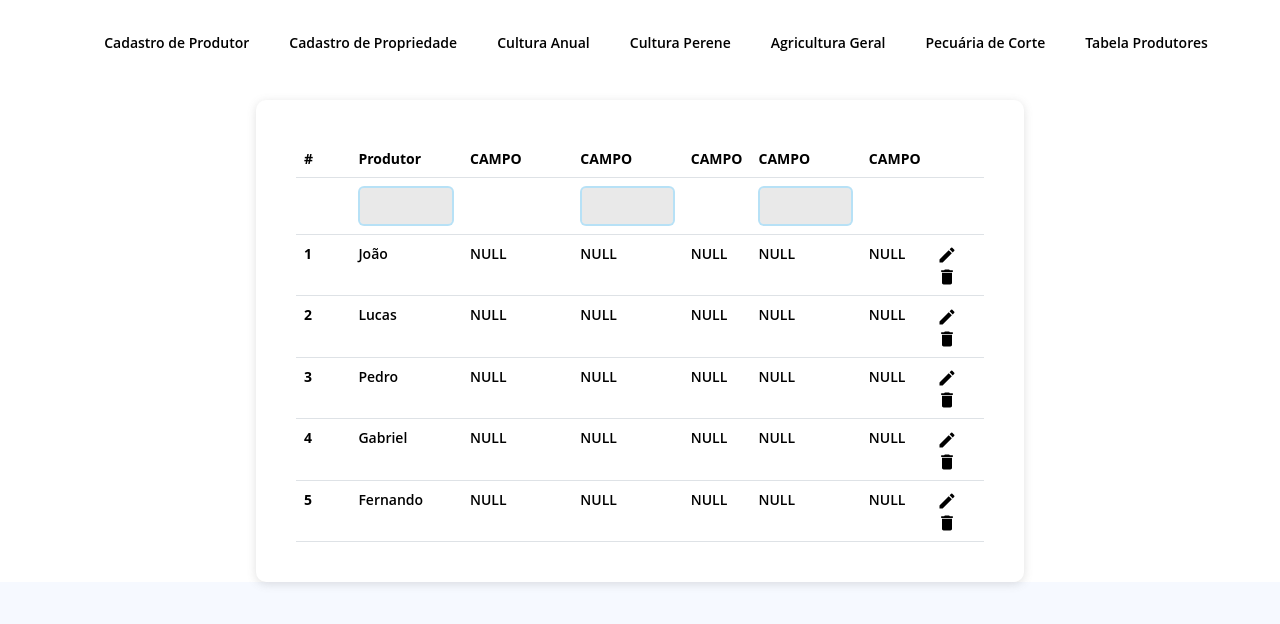
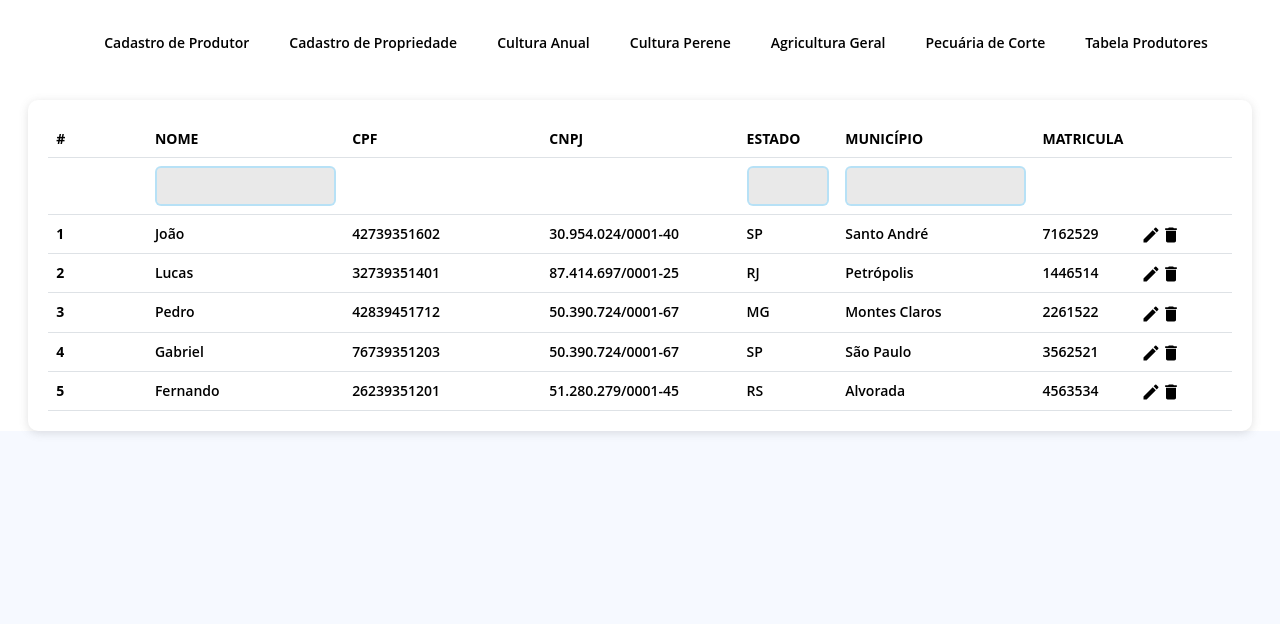
Before and after one commit to GustQueiroz/agroApp, a React (Create React App) app: page /grid-produtor in a window 1280 px wide. Shown: the top 624 px of the page. Built offline with nearby package versions, Linux system fonts and the light colour scheme.

Commit message:
alteracoes grid

```diff
--- a/src/components/ProducerGrid.jsx
+++ b/src/components/ProducerGrid.jsx
@@ -9,13 +9,13 @@ const ProducerGrid = () => {
         <thead>
           <tr>
             <th className="col-1">#</th>
-            <th className="col-2">Produtor</th>
-            <th className="col-2">CAMPO</th>
-            <th className="col-2">CAMPO</th>
-            <th className="col-1">CAMPO</th>
-            <th className="col-2">CAMPO</th>
-            <th className="col-1">CAMPO</th>
-            <th className="col-1"></th>
+            <th className="col-2">NOME</th>
+            <th className="col-2">CPF</th>
+            <th className="col-2">CNPJ</th>
+            <th className="col-1">ESTADO</th>
+            <th className="col-2">MUNICÍPIO</th>
+            <th className="col-1">MATRICULA</th>
+            <th className=""></th>
           </tr>
         </thead>
         <tbody>
@@ -25,10 +25,10 @@ const ProducerGrid = () => {
               <input className="form-control"></input>
             </td>
             <td></td>
+            <td></td>
             <td>
               <input className="form-control"></input>
             </td>
-            <td></td>
             <td>
               <input className="form-control"></input>
             </td>
@@ -38,24 +38,24 @@ const ProducerGrid = () => {
           <tr>
             <th scope="row">1</th>
             <td>João</td>
-            <td>NULL</td>
-            <td>NULL</td>
-            <td>NULL</td>
-            <td>NULL</td>
-            <td>NULL</td>
+            <td>42739351602</td>
+            <td>30.954.024/0001-40</td>
+            <td>SP</td>
+            <td>Santo André</td>
+            <td>7162529</td>
             <td>
               <MdEdit className="edit-icon" />
               <MdDelete className="delete-icon" />
             </td>
           </tr>
-          <tr>
+          <tr className="grid-collum-container">
             <th scope="row">2</th>
             <td>Lucas</td>
-            <td>NULL</td>
-            <td>NULL</td>
-            <td>NULL</td>
-            <td>NULL</td>
-            <td>NULL</td>
+            <td>32739351401</td>
+            <td>87.414.697/0001-25</td>
+            <td>RJ</td>
+            <td>Petrópolis</td>
+            <td>1446514</td>
             <td>
               <MdEdit className="edit-icon" />
               <MdDelete className="delete-icon" />
@@ -64,11 +64,11 @@ const ProducerGrid = () => {
           <tr>
             <th scope="row">3</th>
             <td>Pedro</td>
-            <td>NULL</td>
-            <td>NULL</td>
-            <td>NULL</td>
-            <td>NULL</td>
-            <td>NULL</td>
+            <td>42839451712</td>
+            <td>50.390.724/0001-67</td>
+            <td>MG</td>
+            <td>Montes Claros</td>
+            <td>2261522</td>
             <td>
               <MdEdit className="edit-icon" />
               <MdDelete className="delete-icon" />
@@ -77,11 +77,11 @@ const ProducerGrid = () => {
           <tr>
             <th scope="row">4</th>
             <td>Gabriel</td>
-            <td>NULL</td>
-            <td>NULL</td>
-            <td>NULL</td>
-            <td>NULL</td>
-            <td>NULL</td>
+            <td>76739351203</td>
+            <td>50.390.724/0001-67</td>
+            <td>SP</td>
+            <td>São Paulo</td>
+            <td>3562521</td>
             <td>
               <MdEdit className="edit-icon" />
               <MdDelete className="delete-icon" />
@@ -91,11 +91,11 @@ const ProducerGrid = () => {
           <tr>
             <th scope="row">5</th>
             <td>Fernando</td>
-            <td>NULL</td>
-            <td>NULL</td>
-            <td>NULL</td>
-            <td>NULL</td>
-            <td>NULL</td>
+            <td>26239351201</td>
+            <td>51.280.279/0001-45</td>
+            <td>RS</td>
+            <td>Alvorada</td>
+            <td>4563534</td>
             <td>
               <MdEdit className="edit-icon" />
               <MdDelete className="delete-icon" />
--- a/src/screens/styles/screenStyles.css
+++ b/src/screens/styles/screenStyles.css
@@ -85,10 +85,9 @@
   align-items: center;
   box-shadow: rgba(99, 99, 99, 0.2) 0px 2px 10px 0px;
   border-radius: 10px;
-  padding: 40px;
+  padding: 20px;
   background-color: white;
-  width: 60%;
-  max-width: 1000px;
+  max-width: 1600px;
 }
 
 @media (max-width: 990px) {
```
